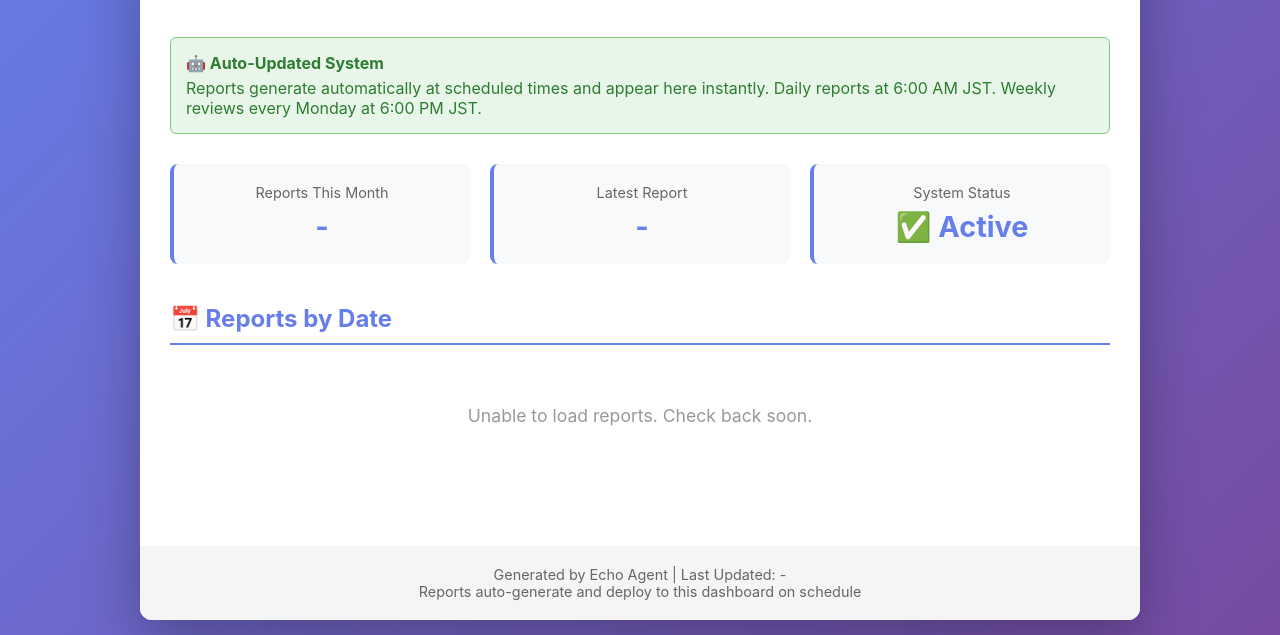
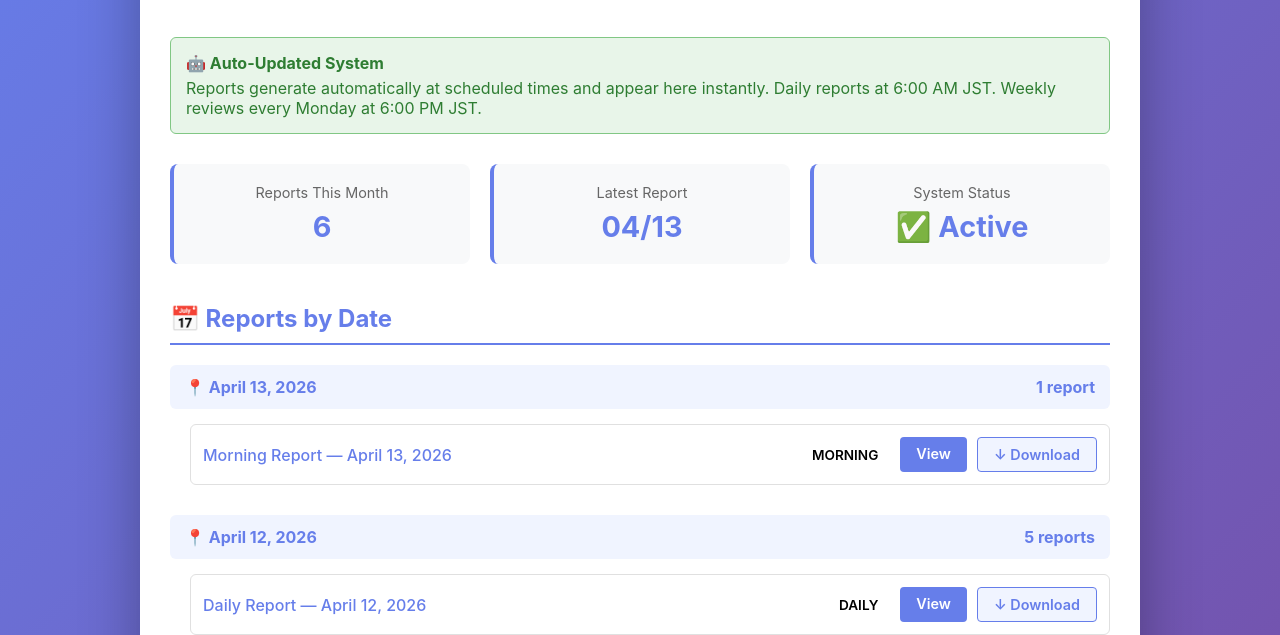
Before and after one commit to everydailabs-echo/landing-page, a plain HTML site: page reports/index.html in a window 1280 px wide. Shown: the part 173-808 px from the top of the page. Drawn offline with Linux system fonts and the light colour scheme.

Commit message:
Fix reports dashboard JavaScript to match JSON format
Problem: JS expected date-keyed dict, but reports.json is flat array with
date/type/title/url fields.

Solution: Rewrite fetch callback to:
- Extract data.reports array
- Group by date into dict structure renderReports() expects
- Map title→name, url→file field names
- Preserve all rendering and error handling

Reports now load and display correctly.

Co-Authored-By: Claude Sonnet 4.6 <noreply@anthropic.com>

```diff
--- a/reports/index.html
+++ b/reports/index.html
@@ -332,7 +332,43 @@
                     return response.json();
                 })
                 .then(data => {
-                    reportsByDate = data;
+                    // data = { generated: "...", reports: [{date, type, title, url}, ...] }
+                    const flatReports = Array.isArray(data.reports) ? data.reports : [];
+
+                    // Group reports by date into the dict structure renderReports() expects.
+                    // Keys are ISO-style sortable strings ("2026-04-14") derived from each
+                    // report's date field so that Object.keys().sort().reverse() orders them
+                    // newest-first.  Values are { date: <human label>, reports: [{name, type, file}] }.
+                    const dateDict = {};
+
+                    flatReports.forEach(report => {
+                        // report.date is expected to be an ISO date string ("2026-04-14")
+                        // or any string we can use as a sortable key directly.
+                        const rawDate = report.date || '';
+
+                        // Build a human-readable label from the ISO date.
+                        let humanDate = rawDate;
+                        if (rawDate) {
+                            const parsed = new Date(rawDate + 'T00:00:00'); // avoid TZ shift
+                            if (!isNaN(parsed)) {
+                                humanDate = parsed.toLocaleDateString('en-US', {
+                                    year: 'numeric', month: 'long', day: 'numeric'
+                                });
+                            }
+                        }
+
+                        if (!dateDict[rawDate]) {
+                            dateDict[rawDate] = { date: humanDate, reports: [] };
+                        }
+
+                        dateDict[rawDate].reports.push({
+                            name: report.title || report.url || 'Untitled',
+                            type: report.type || 'report',
+                            file: report.url || ''
+                        });
+                    });
+
+                    reportsByDate = dateDict;
                     renderReports();
                 })
                 .catch(error => {
```
